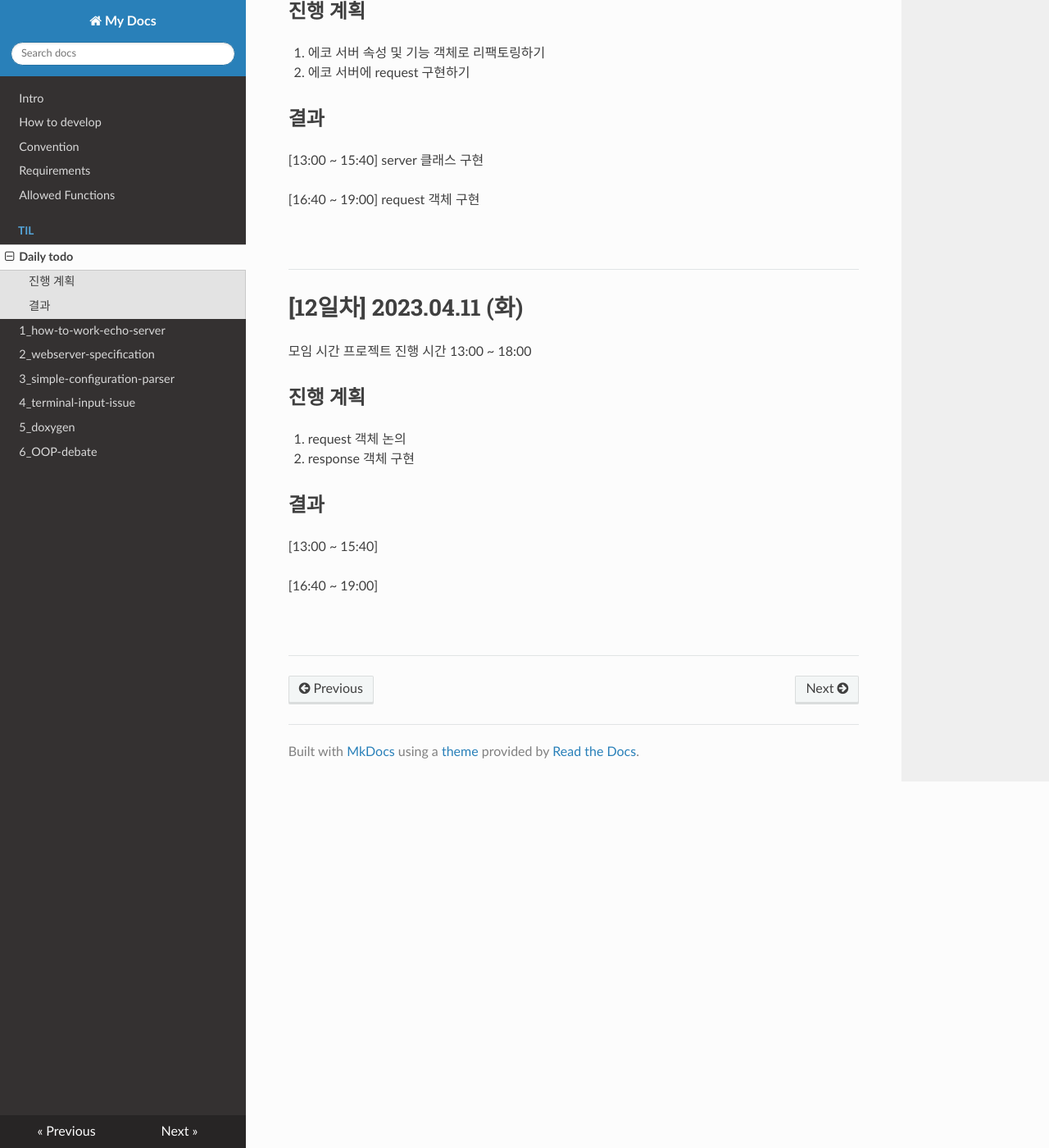
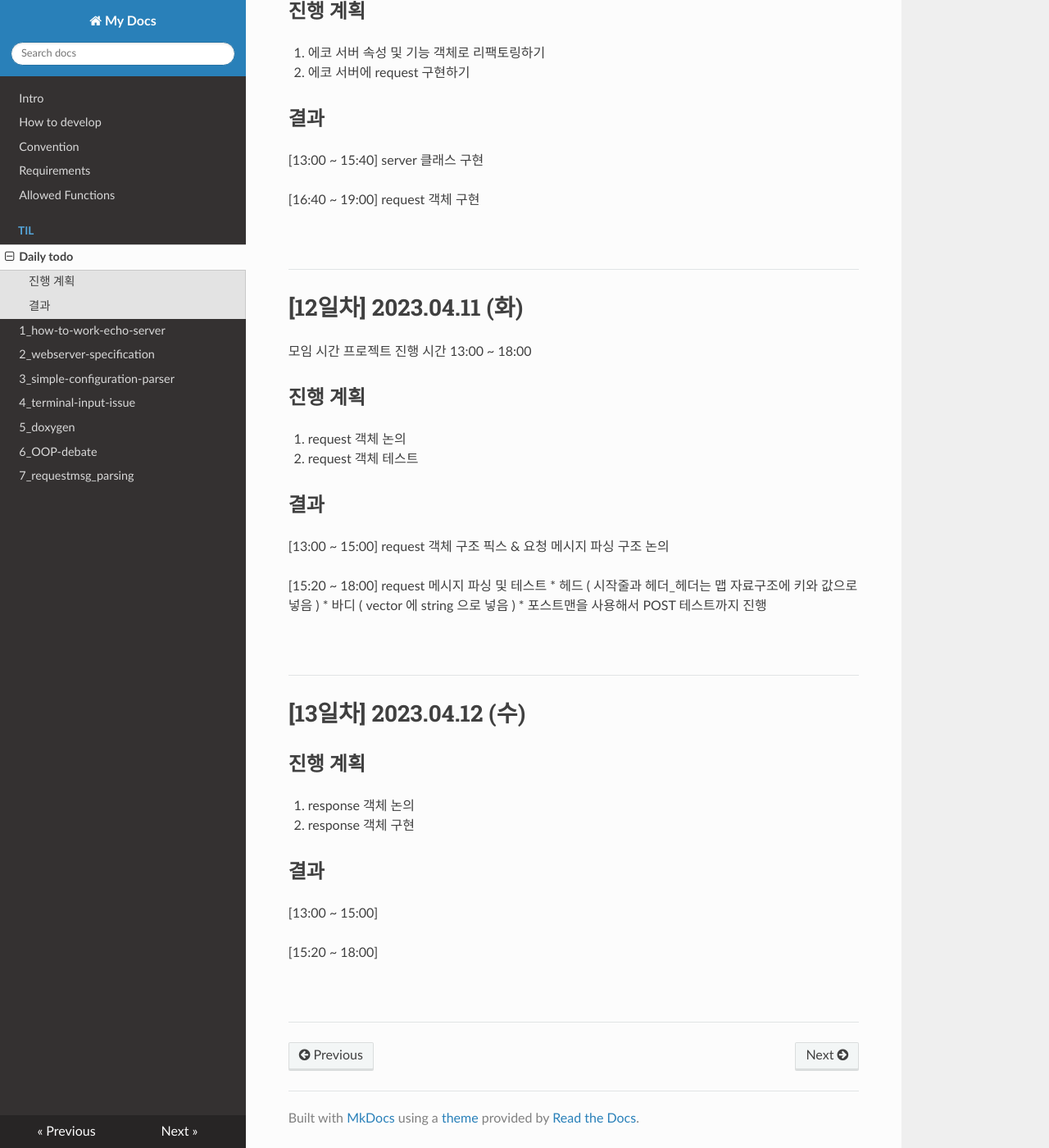
Before and after one commit to JaeHwan-s-WebServeClass/webserver-nginx, an MkDocs documentation site: the page built from docs/docs/til/0_daily-todo.md, in a window 1280 px wide and 1400 px high, scrolled down 5023 px. Shown: the whole window at 82% size. Built offline with MkDocs 1.6.1, drawn with Linux system fonts in a browser that asks for light colours; nearby versions of some CDN libraries.

Commit message:
docs: add todo, oop-debate, requestmsg-parser

```diff
--- a/docs/docs/til/0_daily-todo.md
+++ b/docs/docs/til/0_daily-todo.md
@@ -215,12 +215,30 @@
 
 ## 진행 계획
 1. request 객체 논의
+2. request 객체 테스트
+
+## 결과
+[13:00 ~ 15:00] request 객체 구조 픽스 & 요청 메시지 파싱 구조 논의
+
+[15:20 ~ 18:00] request 메시지 파싱 및 테스트
+* 헤드 ( 시작줄과 헤더_헤더는 맵 자료구조에 키와 값으로 넣음 )
+* 바디 ( vector 에 string 으로 넣음 )
+* 포스트맨을 사용해서 POST 테스트까지 진행
+
+<br>
+
+***
+
+# [13일차] 2023.04.12 (수)
+
+## 진행 계획
+1. response 객체 논의
 2. response 객체 구현
 
 ## 결과
-[13:00 ~ 15:40]
+[13:00 ~ 15:00]
 
-[16:40 ~ 19:00]
+[15:20 ~ 18:00]
 
 
 <br>
--- a/docs/mkdocs.yml
+++ b/docs/mkdocs.yml
@@ -19,3 +19,4 @@ nav:
     - '4_terminal-input-issue': til/4_terminal-input-issue.md
     - '5_doxygen': til/5_doxygen.md
     - '6_OOP-debate': til/6_OOP-debate.md
+    - '7_requestmsg_parsing' : til/7_requestmsg_parsing.md
```
Also changed, not shown: docs/docs/til/6_OOP-debate.md (+4 -0 lines), docs/docs/til/7_requestmsg_parsing.md (added, +68 -0 lines).
